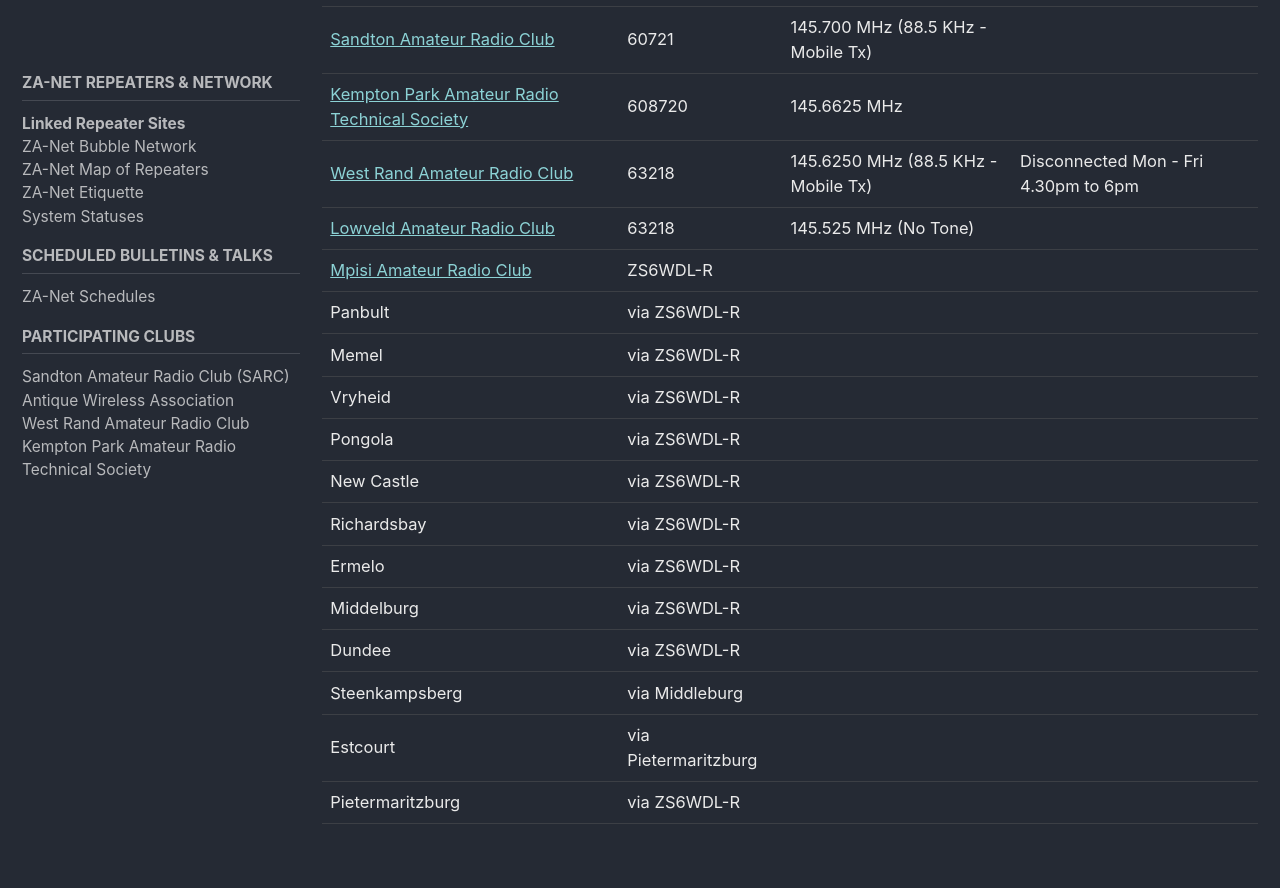
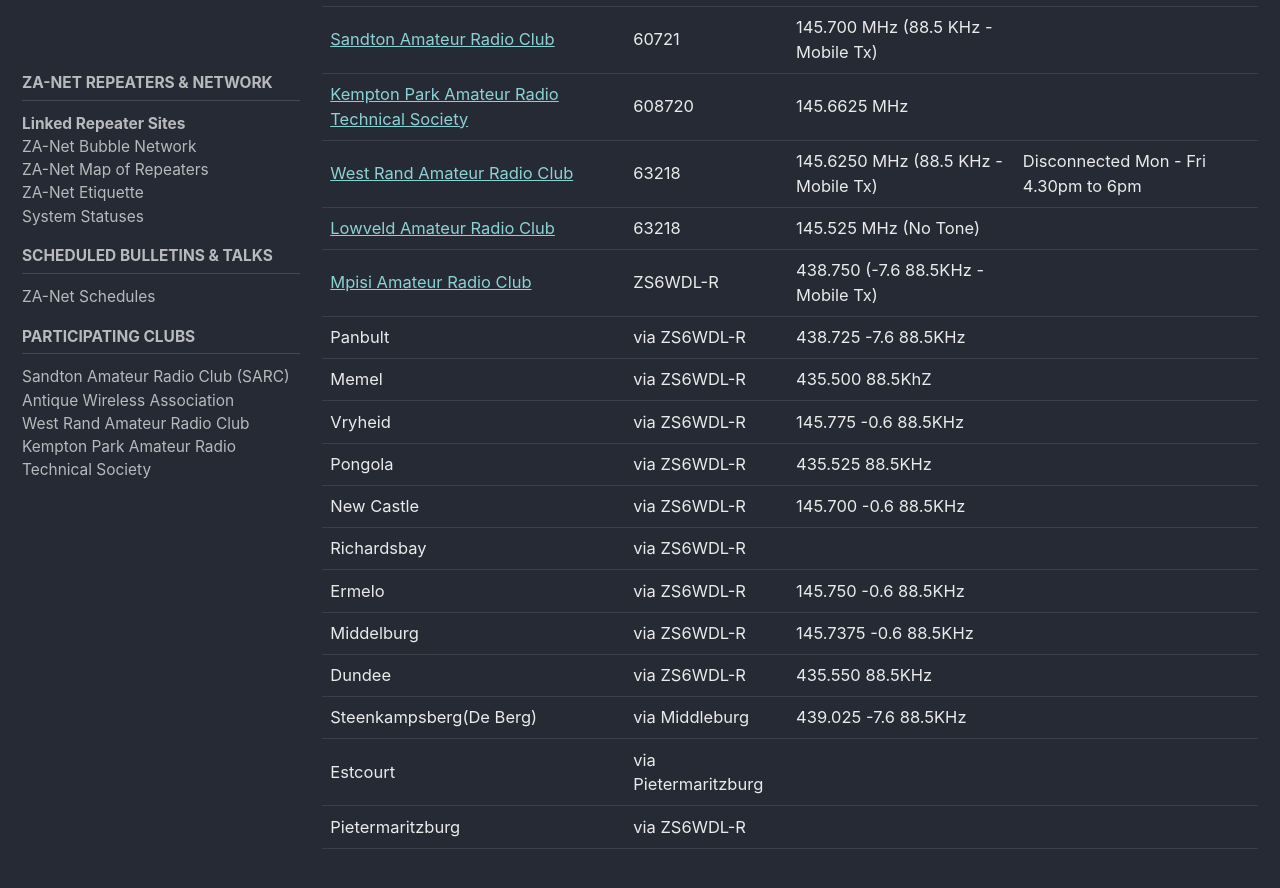
Before and after one commit to za-net/za-net.github.io, a Jekyll site: the page built from _pages/network.md, in a window 1280 px wide and 900 px high, scrolled down 284 px. Shown: the top 888 px of the window. Built offline with Jekyll 4.4.1, drawn with Linux system fonts in a browser that asks for light colours; cached includes are drawn as plain includes.

Commit message:
chore: Adding new networks

```diff
--- a/_pages/network.md
+++ b/_pages/network.md
@@ -15,16 +15,16 @@
 |[Kempton Park Amateur Radio Technical Society](https://zs6kts.co.za/){:target="_blank"} | 608720 | 145.6625 MHz | |
 |[West Rand Amateur Radio Club](https://www.zs6wr.co.za/){:target="_blank"} | 63218 | 145.6250 MHz (88.5 KHz - Mobile Tx) | Disconnected Mon - Fri 4.30pm to 6pm |
 |[Lowveld Amateur Radio Club](https://www.facebook.com/ZS6LOW/){:target="_blank"} | 63218 |  145.525 MHz (No Tone) | |
-| [Mpisi Amateur Radio Club](https://www.facebook.com/groups/848835003502702/){:target="_blank"} | ZS6WDL-R | | |
-| Panbult | via ZS6WDL-R | | |
-| Memel | via ZS6WDL-R | | |
-| Vryheid | via ZS6WDL-R | | |
-| Pongola | via ZS6WDL-R | | |
-| New Castle | via ZS6WDL-R | | |
+| [Mpisi Amateur Radio Club](https://www.facebook.com/groups/848835003502702/){:target="_blank"} | ZS6WDL-R | 438.750 (-7.6 88.5KHz - Mobile Tx) | |
+| Panbult | via ZS6WDL-R | 438.725 -7.6 88.5KHz | |
+| Memel | via ZS6WDL-R | 435.500 88.5KhZ | |
+| Vryheid | via ZS6WDL-R | 145.775 -0.6 88.5KHz | |
+| Pongola | via ZS6WDL-R | 435.525 88.5KHz | |
+| New Castle | via ZS6WDL-R | 145.700 -0.6 88.5KHz | |
 | Richardsbay  | via ZS6WDL-R | | |
-| Ermelo  | via ZS6WDL-R | | |
-| Middelburg  | via ZS6WDL-R | | |
-| Dundee | via ZS6WDL-R | | |
-| Steenkampsberg | via Middleburg | | |
+| Ermelo  | via ZS6WDL-R | 145.750 -0.6 88.5KHz | |
+| Middelburg  | via ZS6WDL-R | 145.7375 -0.6 88.5KHz | |
+| Dundee | via ZS6WDL-R | 435.550 88.5KHz | |
+| Steenkampsberg(De Berg)| via Middleburg | 439.025 -7.6 88.5KHz | |
 | Estcourt  | via Pietermaritzburg | | |
 | Pietermaritzburg  | via ZS6WDL-R | |  |
```
